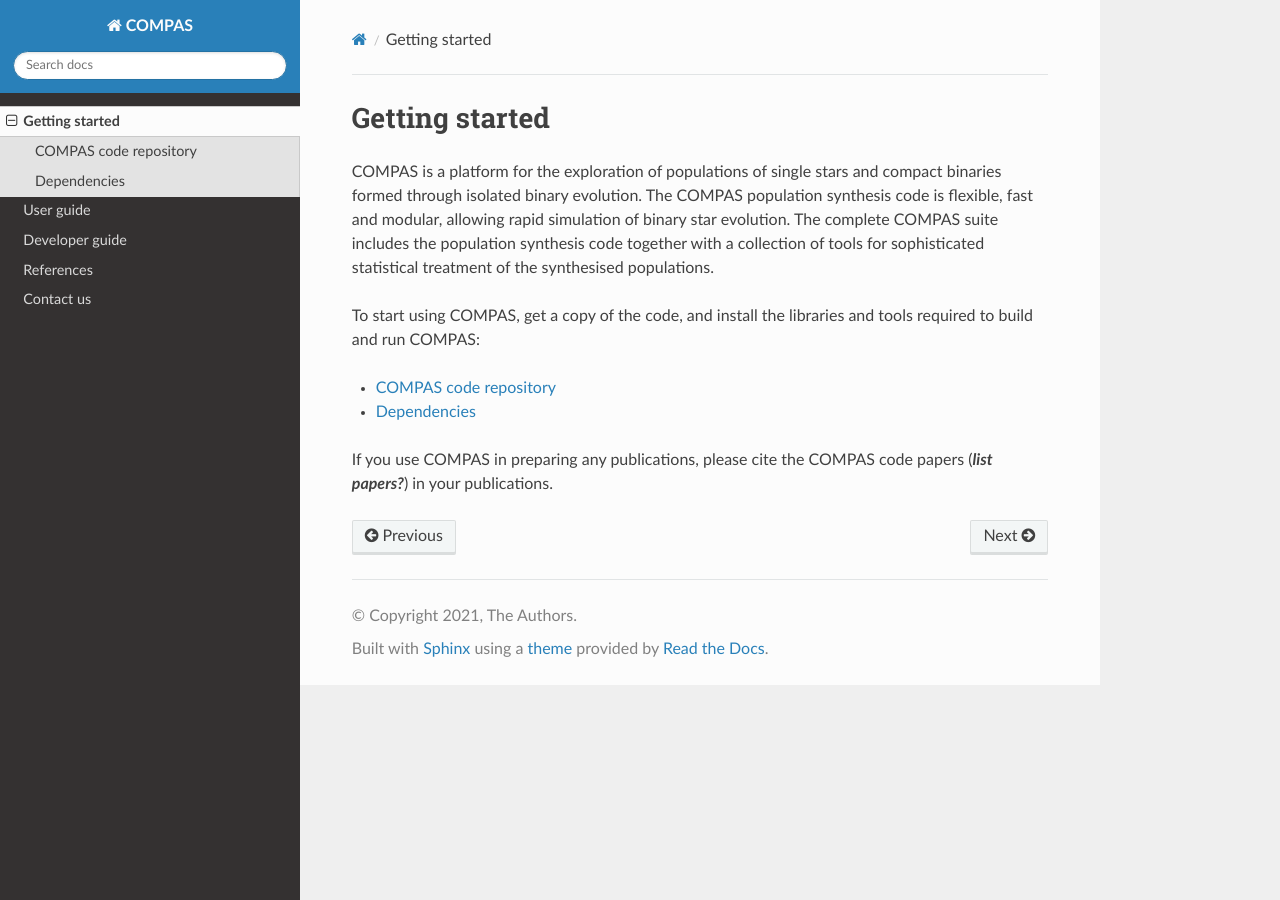
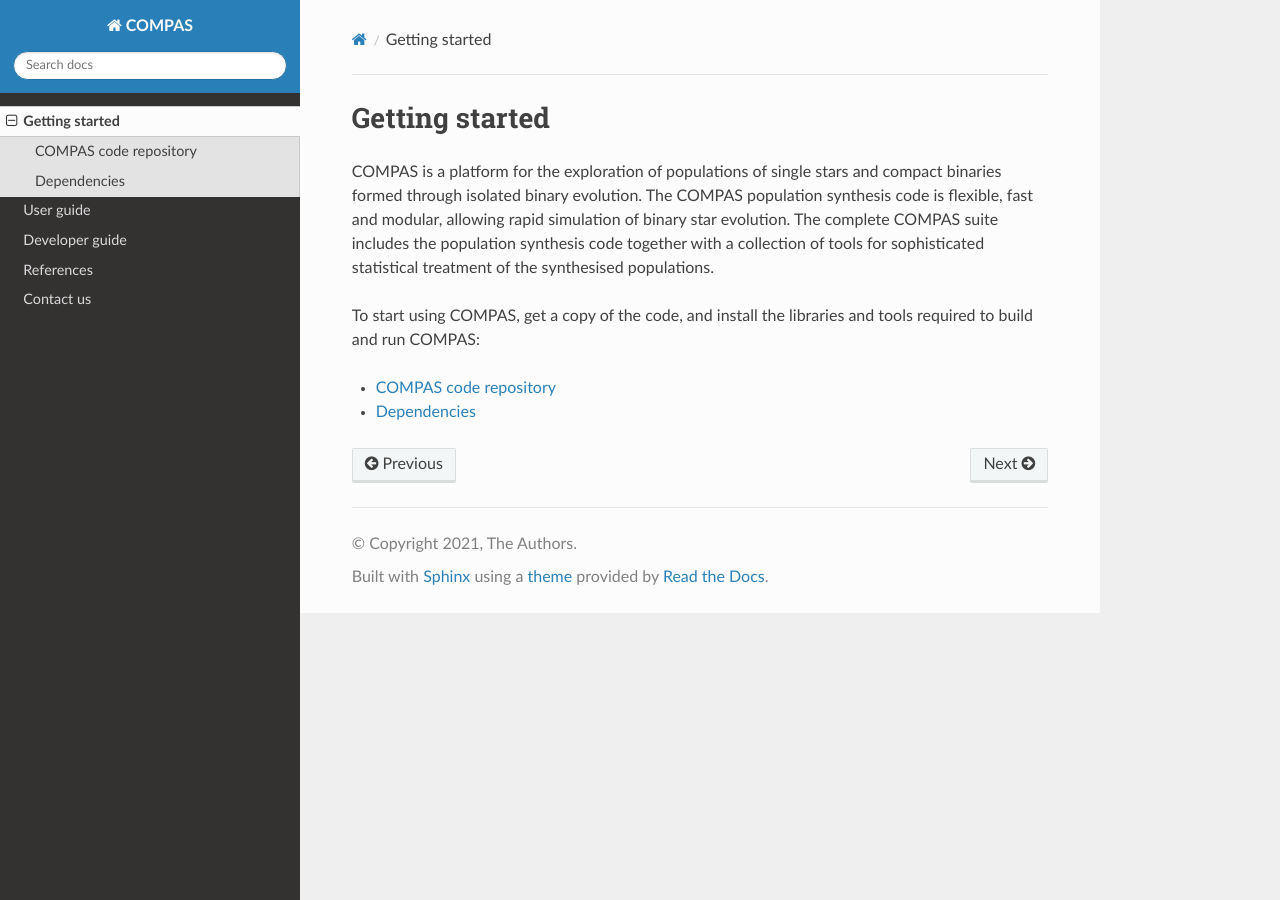
Before and after one commit to jeffriley/COMPAS-docs-test, a Sphinx documentation site: the page built from docs/getting-started.rst, in a window 1280 px wide. Built offline with Sphinx 7.4.7 and the Read the Docs theme 2.0.0, drawn with Linux system fonts in a browser that asks for light colours.

Commit message:
Removed 'cite' comment from getting-started.rst - forgotten I had moved it to index.rst

```diff
--- a/docs/getting-started.rst
+++ b/docs/getting-started.rst
@@ -13,5 +13,3 @@ To start using COMPAS, get a copy of the code, and install the libraries and too
 
    git-details
    COMPAS-dependencies
-
-If you use COMPAS in preparing any publications, please cite the COMPAS code papers (:bolditalictext:`list papers?`) in your publications.
```
